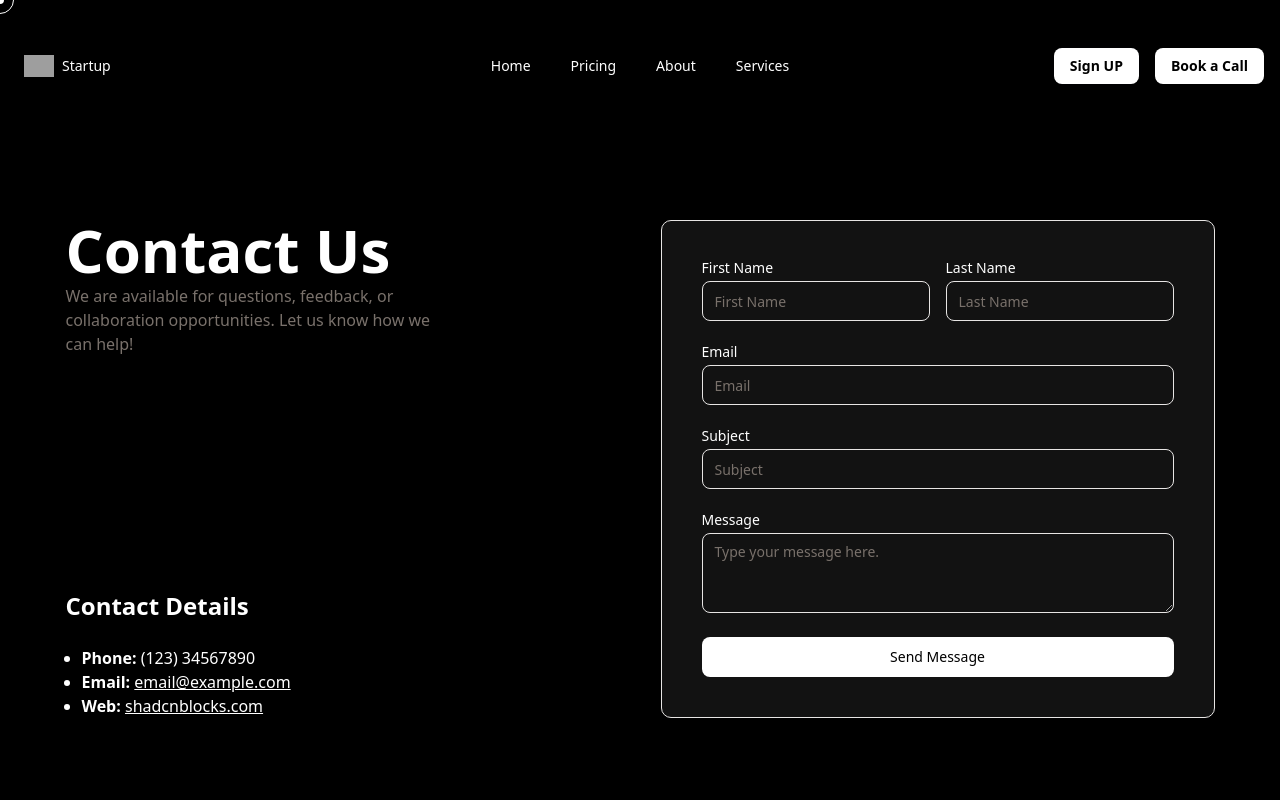
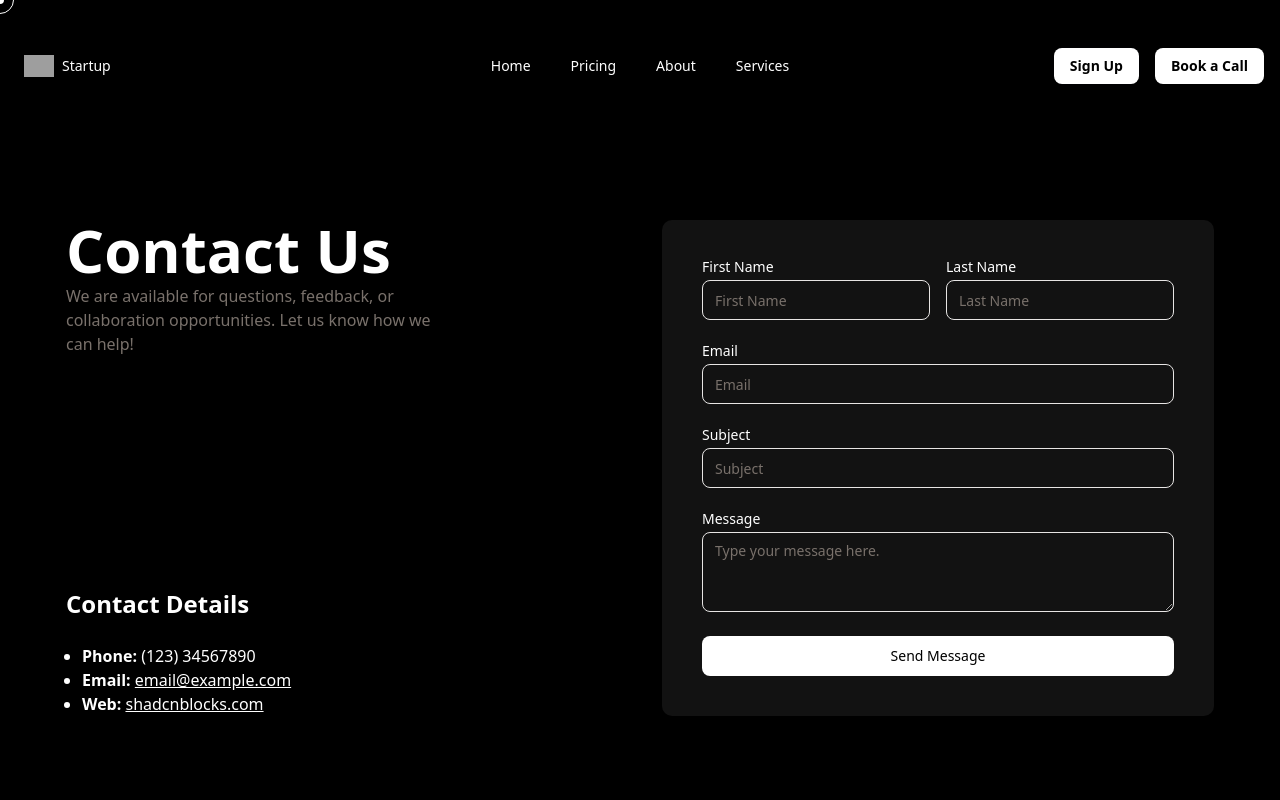
Before and after one commit to inTarun0p/Saas_Company_Template, a Next.js app: page /contactus in a window 1280 px wide. Shown: the top 800 px of the page. Built offline with nearby package versions, Linux system fonts and the light colour scheme; grey boxes are pictures that could not be loaded.

Commit message:
loading updated

```diff
--- a/src/app/Components/ContactUs/contact-2.jsx
+++ b/src/app/Components/ContactUs/contact-2.jsx
@@ -17,7 +17,7 @@ export const Contact2 = ({
     <section className="py-32">
       <div className="container">
         <div
-          className="mx-auto flex max-w-screen-xl flex-col justify-between gap-10 lg:flex-row lg:gap-20">
+          className="mx-auto flex max-w-screen-xl flex-col justify-between border-none gap-10 lg:flex-row lg:gap-20">
           <div className="mx-auto flex max-w-sm flex-col justify-between gap-10">
             <div className="text-center lg:text-left">
               <h1 className="mb-2 text-5xl font-semibold lg:mb-1 lg:text-6xl">
@@ -50,7 +50,7 @@ export const Contact2 = ({
             </div>
           </div>
           <div
-            className="mx-auto flex max-w-screen-md flex-col gap-6 rounded-lg border p-10 bg-[#121212]">
+            className="mx-auto flex max-w-screen-md flex-col gap-6 rounded-lg border-none p-10 bg-[#121212]">
             <div className="flex gap-4">
               <div className="grid w-full items-center gap-1.5">
                 <Label htmlFor="firstname">First Name</Label>
@@ -73,7 +73,7 @@ export const Contact2 = ({
               <Label htmlFor="message">Message</Label>
               <Textarea placeholder="Type your message here." id="message" />
             </div>
-            <Button className="w-full bg-white text-black hover:bg-[#88734C] hover:text-white">Send Message</Button>
+            <Button className="w-full bg-white text-black hover:bg-[#88734C] hover:text-white border-none">Send Message</Button>
           </div>
         </div>
       </div>
--- a/src/app/Components/Navbar2/MainNav.jsx
+++ b/src/app/Components/Navbar2/MainNav.jsx
@@ -44,7 +44,7 @@ export default function NavbarDemo() {
           <NavbarLogo />
           <NavItems items={navItems} />
           <div className="flex items-center gap-4 hover:bg-">
-            <NavbarButton variant="primary"><Link href="/signup"> Sign UP</Link></NavbarButton>
+            <NavbarButton variant="primary"><Link href="/signup"> Sign Up</Link></NavbarButton>
             <NavbarButton variant="secondary"><Link href="/contactus">Book a Call</Link></NavbarButton>
           </div>
         </NavBody>
@@ -86,7 +86,7 @@ export default function NavbarDemo() {
                 variant="primary"
                 className="w-full bg-white text-black"
               >
-                <Link href="/contactus">Book a call</Link>
+                <Link href="/contactus">Book a Call</Link>
               </NavbarButton>
             </div>
           </MobileNavMenu>
--- a/src/app/page.js
+++ b/src/app/page.js
@@ -19,31 +19,31 @@ export default function Home() {
     <>
       <Hero />
       <div className="w-full px-35">
-        <LazyLoad>
+        <LazyLoad fallback={<div>Loading...</div>}>
           <MarqueeDemo />
         </LazyLoad>
 
-        <LazyLoad>
+        <LazyLoad fallback={<div>Loading...</div>}>
           <HoverSliderDemo />
         </LazyLoad>
 
-        <LazyLoad>
+        <LazyLoad fallback={<div>Loading...</div>}>
           <FeatureDemo />
         </LazyLoad>
 
-        <LazyLoad>
+        <LazyLoad fallback={<div>Loading...</div>}>
           <Features />
         </LazyLoad>
 
-        <LazyLoad>
+        <LazyLoad fallback={<div>Loading...</div>}>
           <ShuffleHeroDemo />
         </LazyLoad>
 
-        <LazyLoad>
+        <LazyLoad fallback={<div>Loading...</div>}>
           <Accordion_02 />
         </LazyLoad>
 
-        <LazyLoad>
+        <LazyLoad fallback={<div>Loading...</div>}>
           <AnimatedTestimonialsDemo />
         </LazyLoad>
       </div>
```
